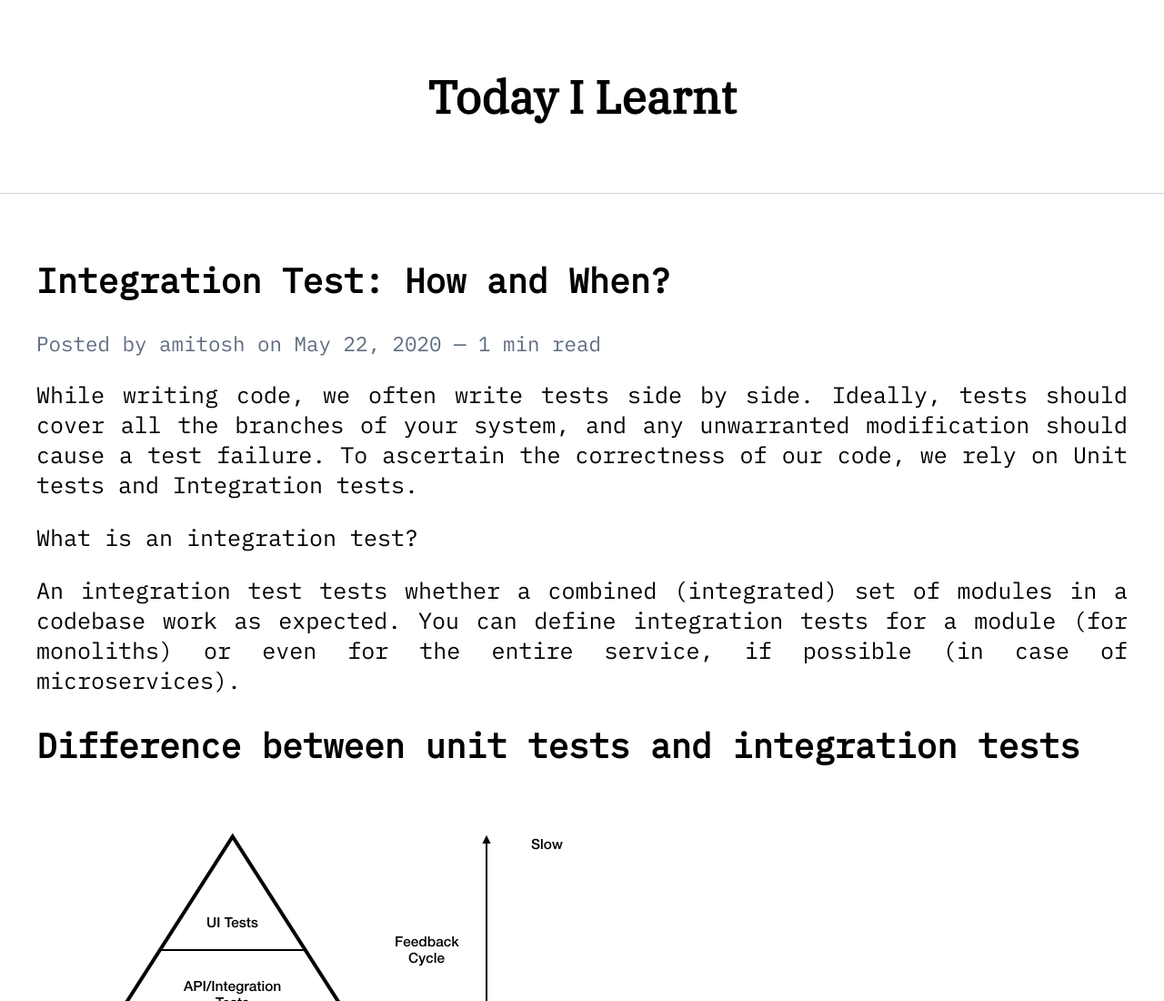
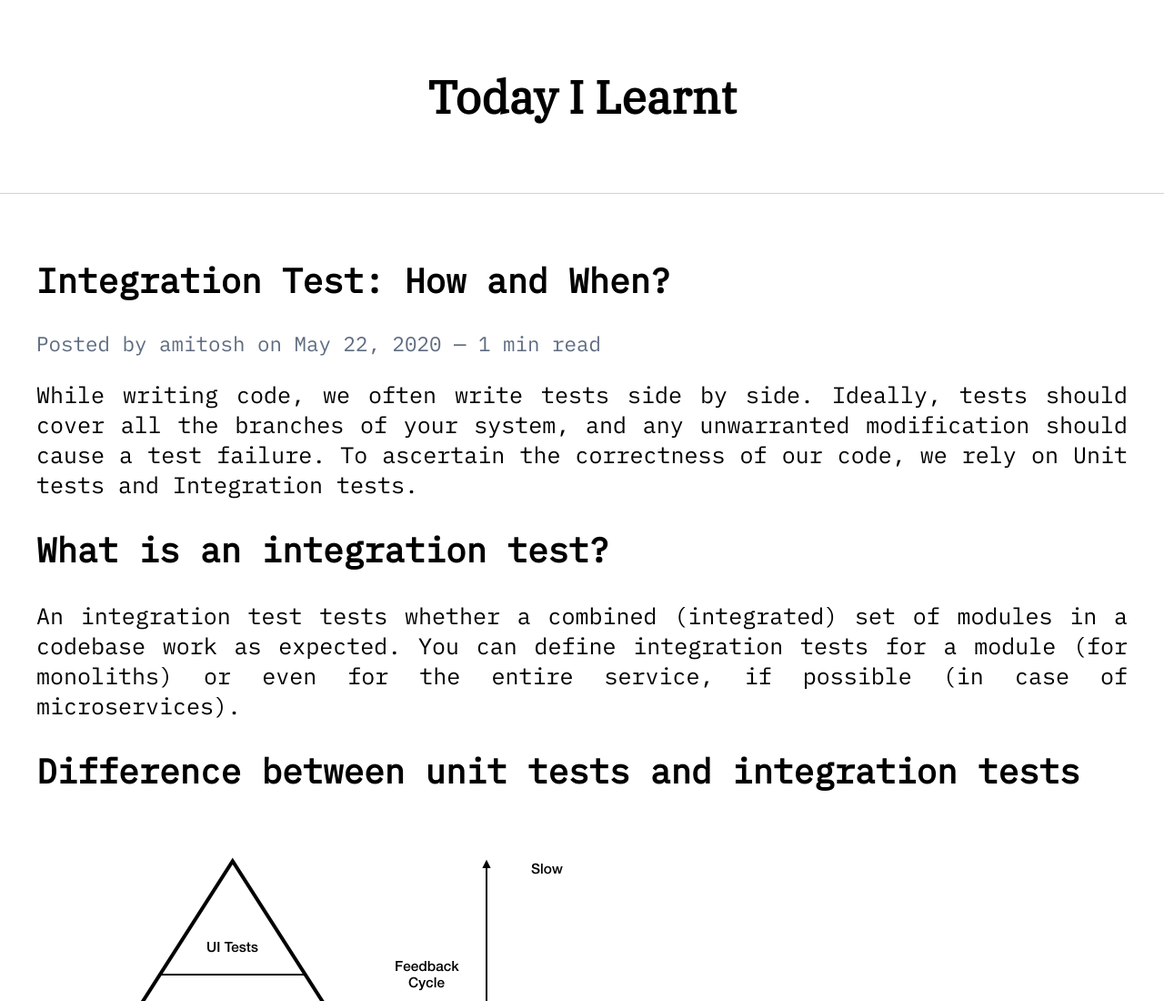
Before and after one commit to today-i-learnt/site, a Gatsby site: page /posts/amitosh/integration_test__how_and_when_/ in a window 1280 px wide. Shown: the top 1100 px of the page at 91% size. Built offline with nearby package versions, Linux system fonts and the light colour scheme; Gatsby itself is replaced by a stand-in of ours; some packages are replaced by stand-ins of ours.

Commit message:
Add missing heading

```diff
--- a/content/posts/amitosh/integration_test__how_and_when_.mdx
+++ b/content/posts/amitosh/integration_test__how_and_when_.mdx
@@ -9,7 +9,7 @@ cover all the branches of your system, and any unwarranted modification should
 cause a test failure. To ascertain the correctness of our code, we rely on Unit
 tests and Integration tests.
 
-What is an integration test?
+## What is an integration test?
 
 An integration test tests whether a combined (integrated) set of modules in a
 codebase work as expected. You can define integration tests for a module (for
```
